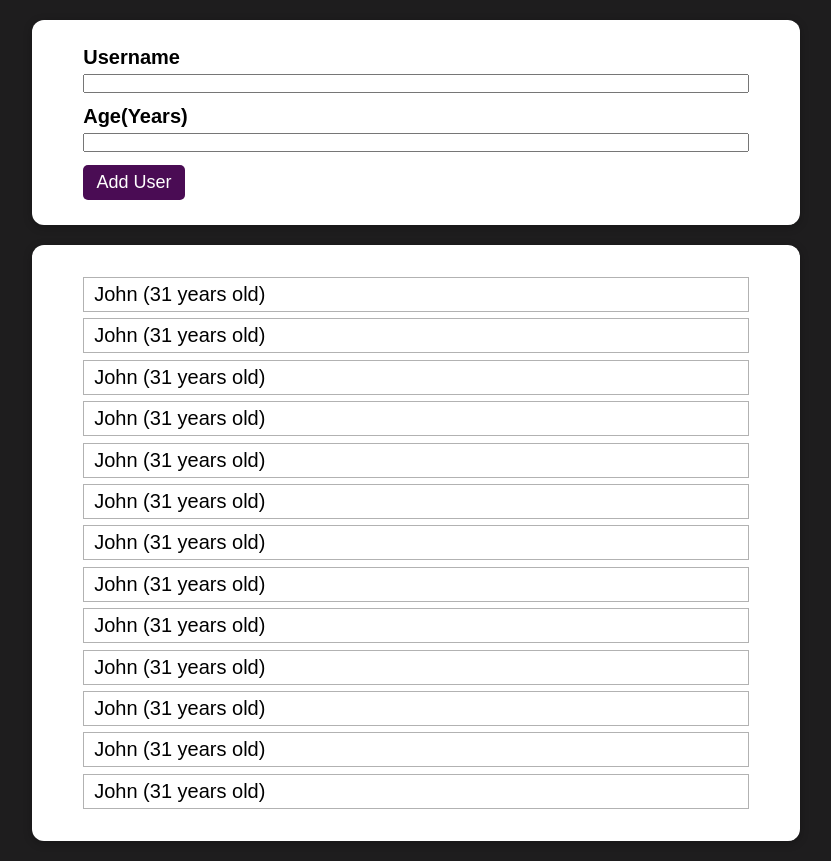
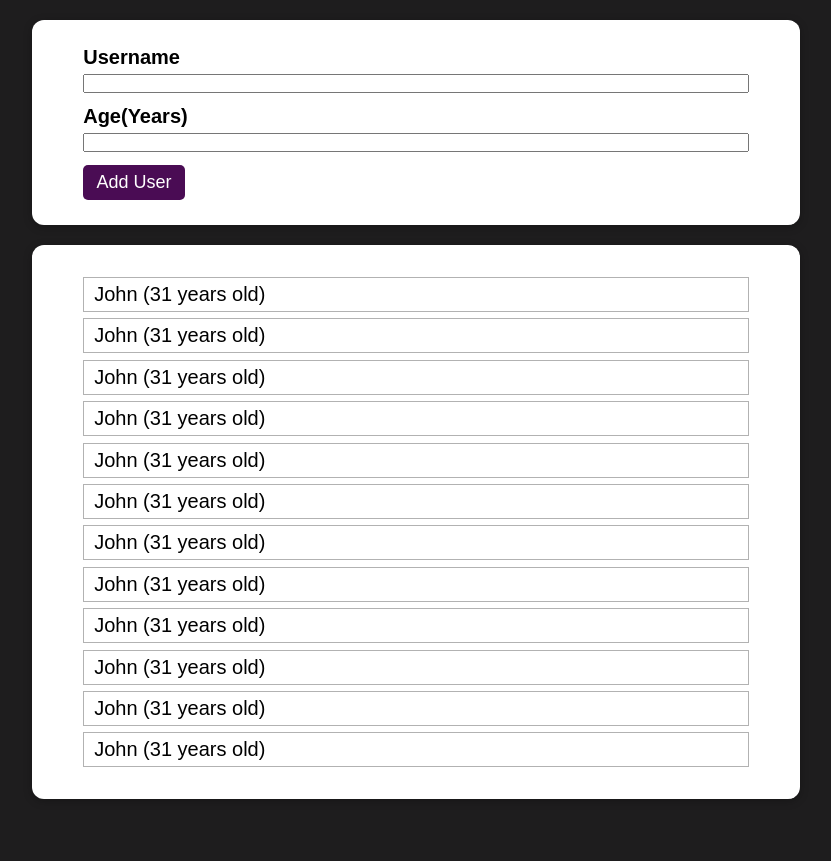
Before and after one commit to ArtemBohak/users-age-names, a React (Create React App) app: page / in a window 1280 px wide. Shown: the whole page, without its empty margins (224-1055 px from the left). After the commit the page ends 819 px from the top, so only its background shows below. Built offline with nearby package versions, Linux system fonts and the light colour scheme.

Commit message:
Resetting and learning git

```diff
--- a/src/App.js
+++ b/src/App.js
@@ -45,7 +45,6 @@ function App() {
             ["John", 31],
             ["John", 31],
             ["John", 31],
-            ["John", 31],
             ...correctData,
           ]}
         />
```
